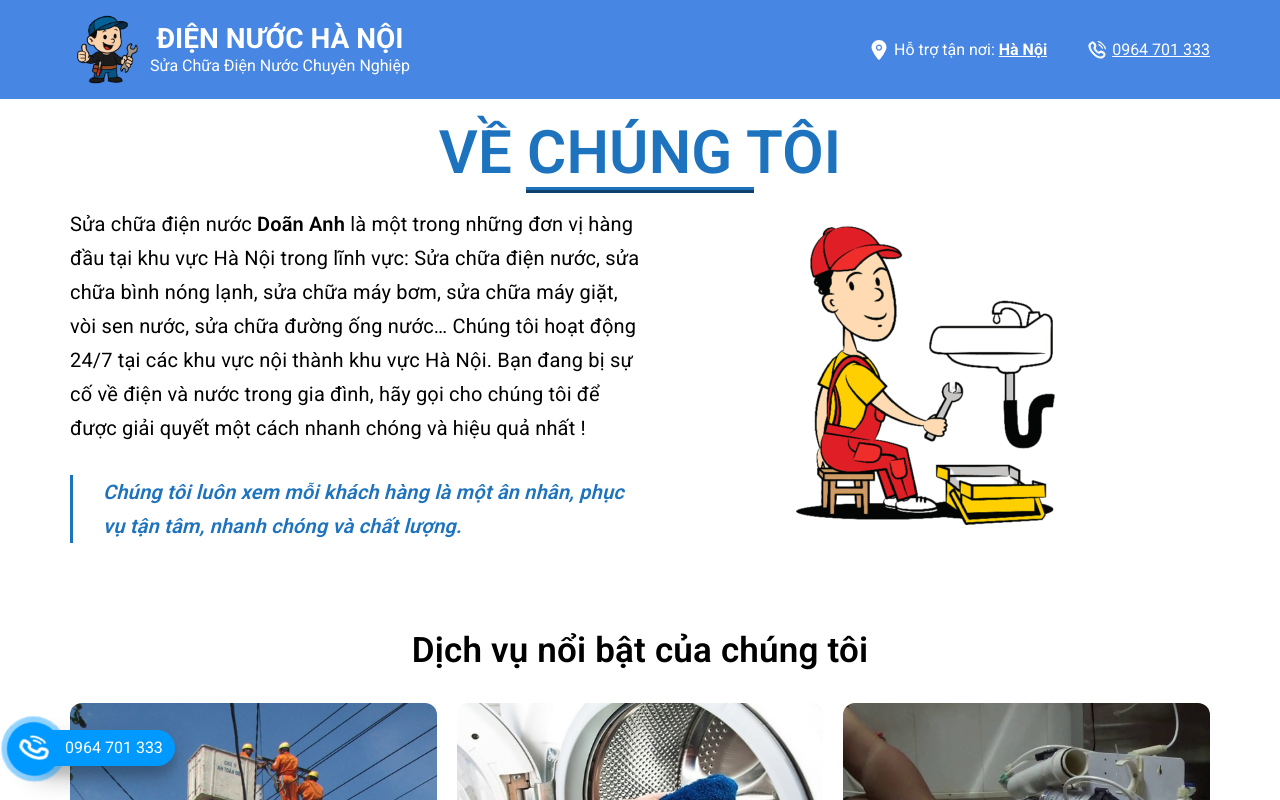
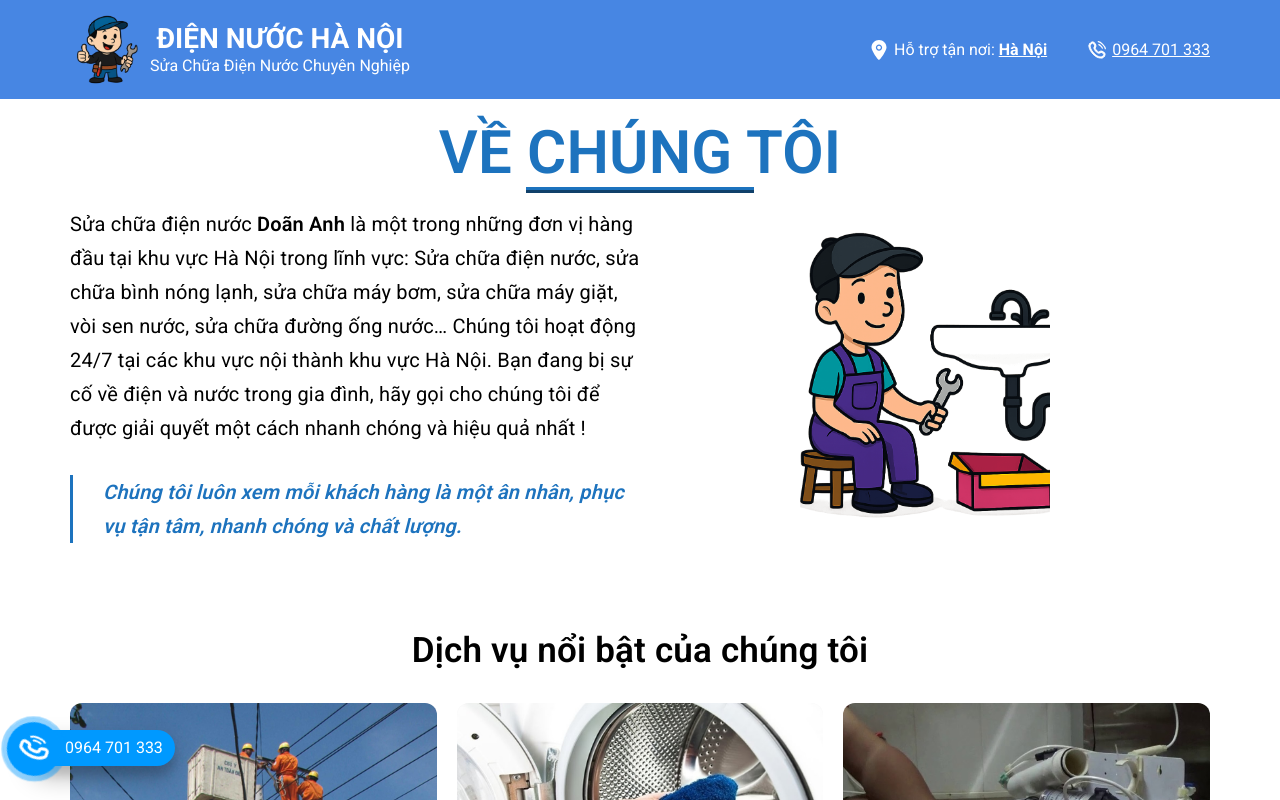
Before and after one commit to longvu27/landing-page-electronics-repair-hanoi, a Next.js app: page / in a window 1280 px wide. Shown: the top 800 px of the page. Built offline with nearby package versions, Linux system fonts and the light colour scheme.

Commit message:
update img about me

```diff
--- a/src/components/pages/home/HomePage.js
+++ b/src/components/pages/home/HomePage.js
@@ -103,7 +103,7 @@ export default function HomePage() {
             </div>
           </div>
           <div className={s.img}>
-            <Image src={about_us} alt='about_us' />
+            <Image src={about_us} alt='about_us' style={{ maxWidth: '250px', height: 'fit-content' }} />
           </div>
         </div>
       </div>
```
Also changed, not shown: assets/images/home/about_us.png.
